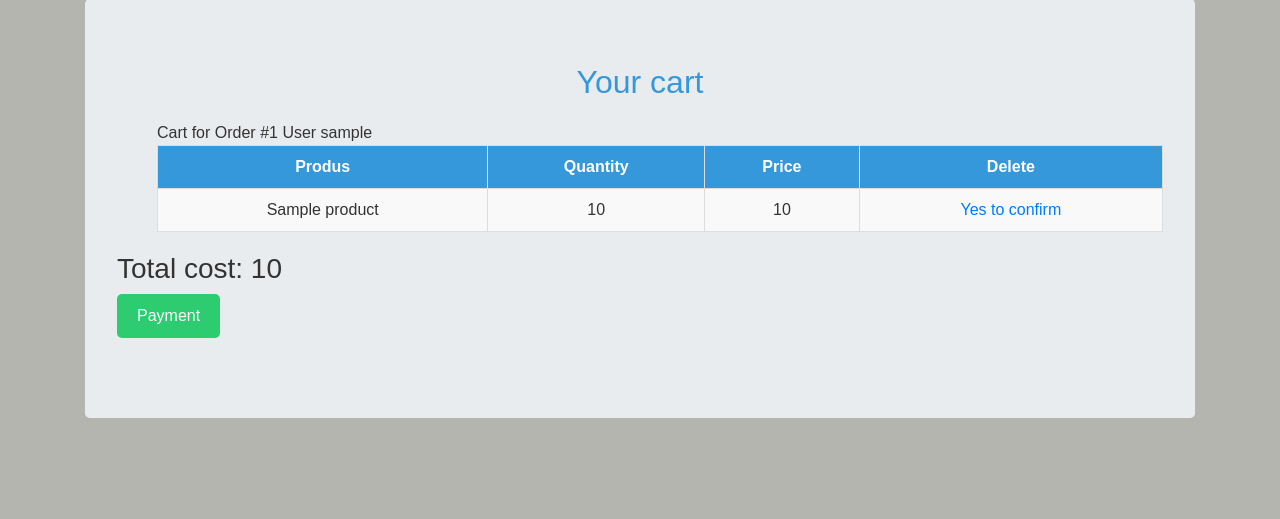
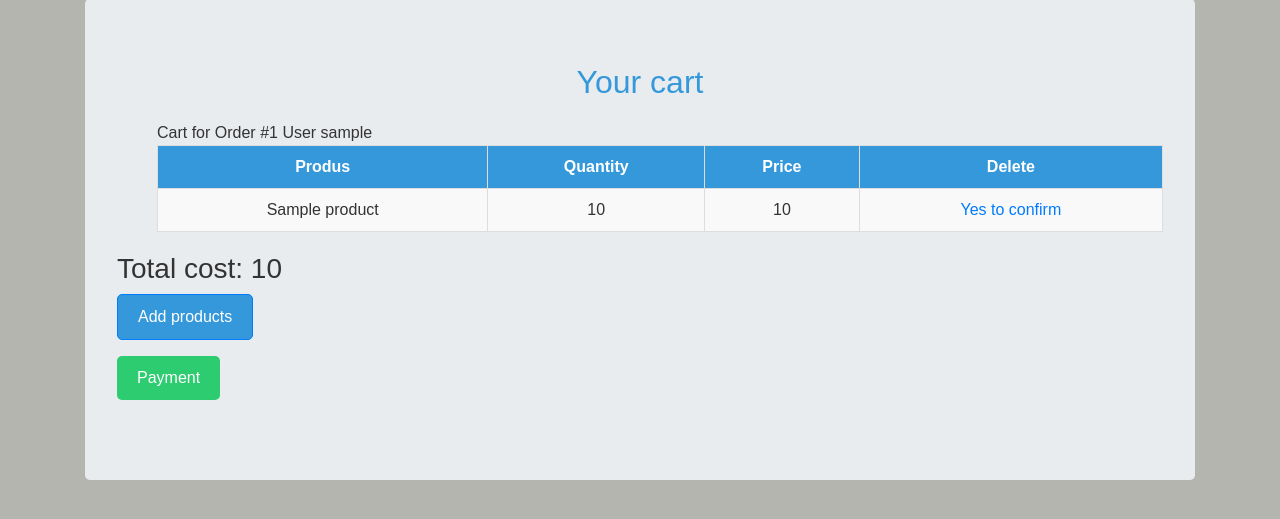
Before and after one commit to iuliangutu/Final_Project, a Django app: page /accounts/cart/ in a window 1280 px wide. Shown: the part 77-596 px from the top of the page. Run offline with Django 5.2, Linux system fonts and the light colour scheme; a user stored in the database is signed in; tables that the repository leaves empty hold one stand-in row (values such as "Sample post"); some libraries are stand-ins or nearby versions.

Commit message:
return to products

```diff
--- a/accounts/templates/cart.html
+++ b/accounts/templates/cart.html
@@ -26,19 +26,23 @@
                     <td><a href="{% url 'accounts:delete' item.pk %}"> Yes to confirm</a></td>
                 </tr>
                 {% endfor %}
-
             </table>
 
         </ul>
         <h3>Total cost: {{ cart.order.total_cost }} </h3>
-    <form action="{% url 'accounts:payment_proceed' %}">
-    {% csrf_token %}
-    {{ form }}
-        <input type="Submit" value="Payment" class="btn btn-Success">
-    </form>
 
+        <!-- Add Product Button -->
+        <a href="http://127.0.0.1:8000/" class="btn btn-primary">Add products</a><p></p>
+
+        <form action="{% url 'accounts:payment_proceed' %}">
+        {% csrf_token %}
+        {{ form }}
+            <input type="submit" value="Payment" class="btn btn-success">
+        </form>
     {% else %}
     <p>You have an empty bin</p>
 
+    <a href="http://127.0.0.1:8000/" class="btn btn-primary">Add products</a>
+
     {% endif %}
 {% endblock %}
--- a/accounts/views.py
+++ b/accounts/views.py
@@ -84,6 +84,13 @@ class OrderLineDeleteView(LoginRequiredMixin, DeleteView):
     model = OrderLine
     success_url = reverse_lazy('accounts:cart')
 
+    # def form_valid(self, form):
+    #
+    #     self.order.total_cost = sum(item.product.price * item.quantity for item in self.order.orderline_set.all())
+    #     self.order.save()
+    #
+    #     return super(form)
+
 
 def payment_proceed_view(request):
 
@@ -136,8 +143,13 @@ def payment_complete_view(request):
 def client_orders_view(request):
     if request.user.is_authenticated:
         client_profile = request.user.profile
-        orders = Order.objects.filter(client=client_profile).order_by('-order_date')
-        return render(request, 'client_orders.html', {'orders':orders})
+        # Exclude the most recent order (by `order_date`)
+        last_order = Order.objects.filter(client=client_profile).order_by('-order_date').first()
+        if last_order:
+            orders = Order.objects.filter(client=client_profile).exclude(id=last_order.id).order_by('-order_date')
+        else:
+            orders = Order.objects.filter(client=client_profile).order_by('-order_date')
+        return render(request, 'client_orders.html', {'orders': orders})
     else:
         return redirect('accounts:login')
 
```
